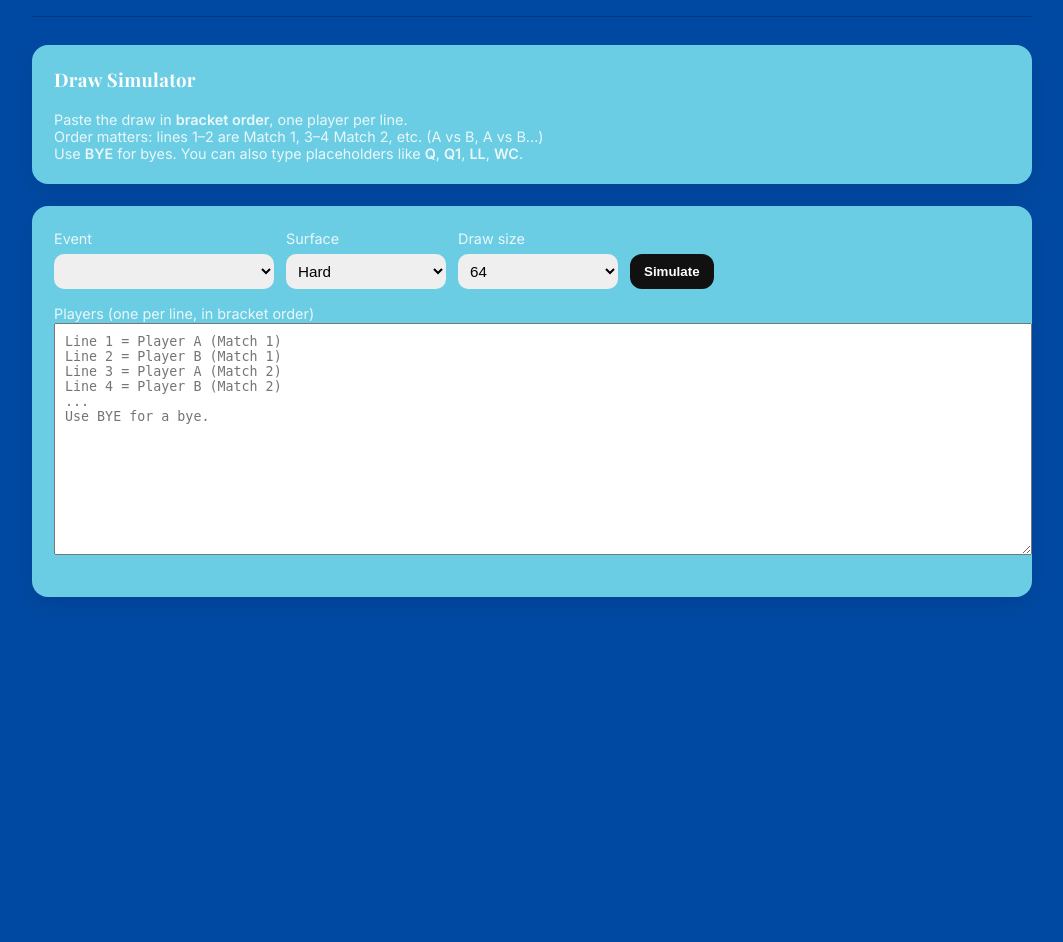
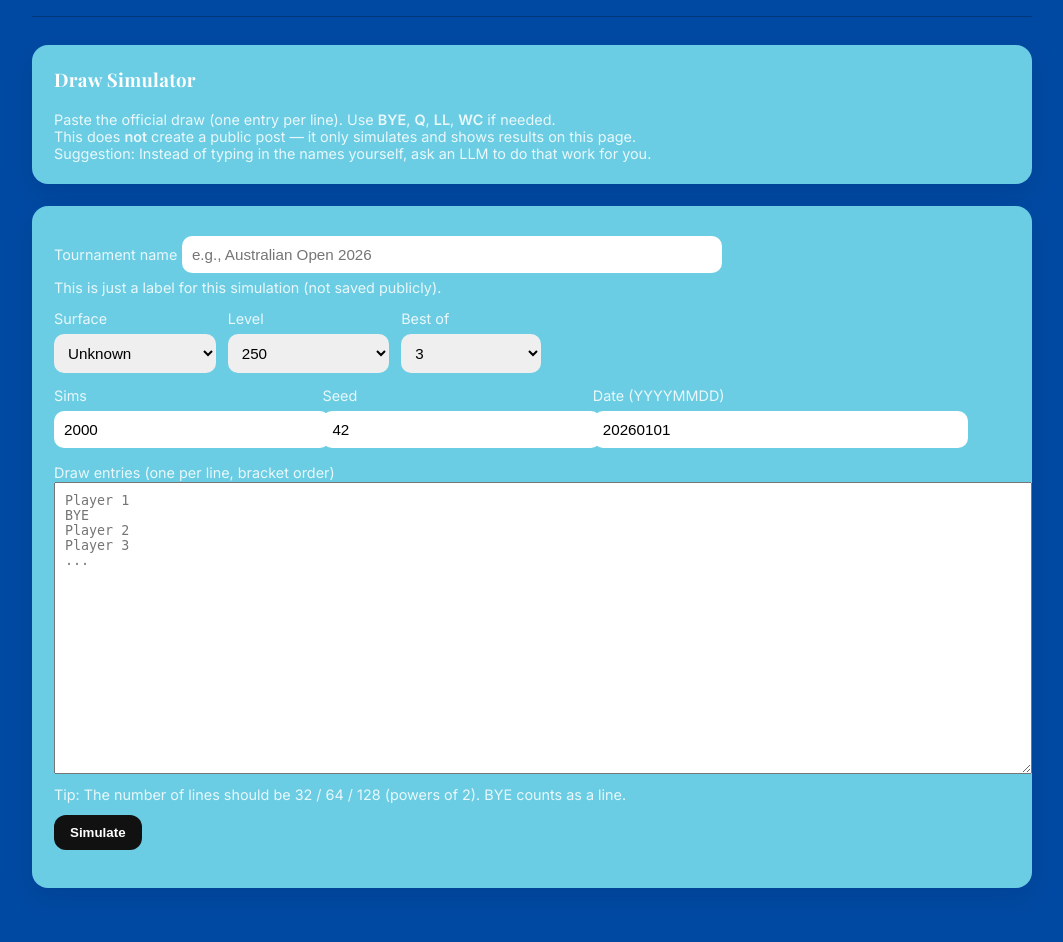
Before and after one commit to apartha13/atpTennisPredictions, a FastAPI app: page /draw in a window 1280 px wide. Shown: the part 81-1023 px from the top of the page, without its empty margins (108-1171 px from the left). Before the commit the page ends 678 px from the top, so only its background shows below. Run offline with FastAPI, Linux system fonts and the light colour scheme; lists and menus that the app fills with data are empty; parts of the project's set-up code (start-up, migrations or seed data) failed here and were passed over.

Commit message:
Adding draw simulator for users

```diff
--- a/player_state_build.py
+++ b/player_state_build.py
@@ -8,6 +8,7 @@ CSV_PATHS = [
     "https://raw.githubusercontent.com/Tennismylife/TML-Database/master/2023.csv",
     "https://raw.githubusercontent.com/Tennismylife/TML-Database/master/2024.csv",
     "https://raw.githubusercontent.com/Tennismylife/TML-Database/master/2025.csv",
+    "https://raw.githubusercontent.com/Tennismylife/TML-Database/master/ongoing_tourneys.csv",
 ]
 
 SURFACE_MAP = {"Hard": "Hard", "Clay": "Clay", "Grass": "Grass", "Carpet": "Hard"}  # treat carpet as hard
@@ -220,8 +221,11 @@ def main():
     db_url = os.environ["DATABASE_URL"]
     engine = create_engine(db_url, pool_pre_ping=True)
 
-    asof_date = int(os.environ.get("ASOF_DATE", "20250101"))  # default pre-2025
+    asof_date = int(os.environ.get("ASOF_DATE", "20260111"))
     df = load_csv()
+    print("min date:", int(df["tourney_date"].min()))
+    print("max date:", int(df["tourney_date"].max()))
+    print("2026+ rows:", int((df["tourney_date"] >= 20260101).sum()))
     df_sinner = df[(df["winner_name"] == "Jannik Sinner") | (df["loser_name"] == "Jannik Sinner")]
     print("Sinner matches:", len(df_sinner))
 
--- a/templates/base.html
+++ b/templates/base.html
@@ -370,6 +370,7 @@
           <button type="button" id="modelBtn">Model ▾</button>
           <div class="nav-menu" id="modelMenu">
             <a href="/predict">Predict</a>
+            <a href="/draw">Draw Simulator</a>
             <a href="/model/picks">Model Picks</a>
           </div>
         </div>
--- a/templates/draw.html
+++ b/templates/draw.html
@@ -4,58 +4,85 @@
 <div class="card">
   <h3 style="margin-top:0;">Draw Simulator</h3>
   <div class="muted">
-    Paste the draw in <b>bracket order</b>, one player per line.<br/>
-    Order matters: lines 1–2 are Match 1, 3–4 Match 2, etc. (A vs B, A vs B...)
-    <br/>Use <b>BYE</b> for byes. You can also type placeholders like <b>Q</b>, <b>Q1</b>, <b>LL</b>, <b>WC</b>.
+    Paste the official draw (one entry per line). Use <b>BYE</b>, <b>Q</b>, <b>LL</b>, <b>WC</b> if needed.
+    <br/>
+    This does <b>not</b> create a public post — it only simulates and shows results on this page.
+    <br/>
+    Suggestion: Instead of typing in the names yourself, ask an LLM to do that work for you.
   </div>
 </div>
 
 <div class="card">
-  <div style="display:flex; gap:12px; flex-wrap:wrap; align-items:flex-end;">
-    <div style="min-width:220px;">
-      <label class="muted">Event</label><br/>
-      <select id="event_short" style="width:100%; padding:8px;">
-        {% for ev in events %}
-          <option value="{{ ev.short_id }}">{{ ev.short_id }} — {{ ev.name }}</option>
-        {% endfor %}
+  <form id="simForm">
+    <!-- Tournament name (free text) -->
+    <div style="margin-top:2px;">
+      <label class="muted">Tournament name</label>
+      <input name="tourney_name" type="text" placeholder="e.g., Australian Open 2026" required />
+      <div class="muted" style="margin-top:6px;">
+        This is just a label for this simulation (not saved publicly).
+      </div>
+    </div>
+
+    <div style="display:flex; gap:12px; flex-wrap:wrap; margin-top:12px;">
+      <div style="min-width:160px;">
+        <label class="muted">Surface</label>
+        <select name="surface" style="width:100%;">
+          <option>Hard</option>
+          <option>Clay</option>
+          <option>Grass</option>
+          <option>Carpet</option>
+          <option selected>Unknown</option>
         </select>
       </div>
 
       <div style="min-width:160px;">
-      <label class="muted">Surface</label><br/>
-      <select id="surface" style="width:100%; padding:8px;">
-        <option>Hard</option>
-        <option>Clay</option>
-        <option>Grass</option>
-        <option>Carpet</option>
-        <option>Unknown</option>
+        <label class="muted">Level</label>
+        <select name="tourney_level" style="width:100%;">
+          <option value="G">G (Slam)</option>
+          <option value="M">M (Masters)</option>
+          <option value="500">500</option>
+          <option value="250" selected>250</option>
         </select>
       </div>
 
-    <div style="min-width:160px;">
-      <label class="muted">Draw size</label><br/>
-      <select id="draw_size" style="width:100%; padding:8px;">
-        <option value="32">32</option>
-        <option value="64" selected>64</option>
-        <option value="128">128</option>
+      <div style="min-width:140px;">
+        <label class="muted">Best of</label>
+        <select name="best_of" style="width:100%;">
+          <option value="5">5</option>
+          <option value="3" selected>3</option>
         </select>
       </div>
+    </div>
 
-    <button id="btn_sim" type="button" style="padding:10px 14px;">Simulate</button>
+    <div style="display:flex; gap:12px; flex-wrap:wrap; margin-top:12px;">
+      <div style="min-width:160px;">
+        <label class="muted">Sims</label>
+        <input name="n_sims" type="number" value="2000" min="200" step="100" />
+      </div>
+      <div style="min-width:160px;">
+        <label class="muted">Seed</label>
+        <input name="seed" type="number" value="42" />
+      </div>
+      <div style="min-width:180px;">
+        <label class="muted">Date (YYYYMMDD)</label>
+        <input name="tourney_date" type="number" value="20260101" />
+      </div>
     </div>
 
     <div style="margin-top:14px;">
-    <label class="muted">Players (one per line, in bracket order)</label><br/>
-    <textarea id="players_text" rows="14" style="width:100%; padding:10px;"
-      placeholder="Line 1 = Player A (Match 1)
-Line 2 = Player B (Match 1)
-Line 3 = Player A (Match 2)
-Line 4 = Player B (Match 2)
-...
-Use BYE for a bye."></textarea>
+      <label class="muted">Draw entries (one per line, bracket order)</label>
+      <textarea name="draw_text" rows="18" style="width:100%; padding:10px;"
+        placeholder="Player 1&#10;BYE&#10;Player 2&#10;Player 3&#10;..."></textarea>
+      <div class="muted" style="margin-top:8px;">
+        Tip: The number of lines should be 32 / 64 / 128 (powers of 2). BYE counts as a line.
+      </div>
     </div>
 
+    <button id="btn_sim" type="submit">Simulate</button>
+
     <div id="status" class="muted" style="margin-top:10px;"></div>
+  </form>
+
   <div id="results" style="margin-top:16px;"></div>
 </div>
 
@@ -76,15 +103,20 @@ Use BYE for a bye."></textarea>
     return JSON.parse(text);
   }
 
-  function getPlayersList() {
-    const raw = document.getElementById("players_text").value || "";
-    return raw.split("\n").map(s => s.trim()).filter(Boolean);
+  function parseDrawText(raw) {
+    return (raw || "")
+      .split("\n")
+      .map(s => s.trim())
+      .filter(Boolean);
+  }
+
+  function isPow2(n) {
+    return n > 0 && (n & (n - 1)) === 0;
   }
 
   function renderSimulation(data) {
     let html = "";
 
-    // Champion odds
     html += `<h4>Champion odds</h4>`;
     html += `<table style="width:100%; border-collapse:collapse;">
       <thead><tr>
@@ -100,11 +132,9 @@ Use BYE for a bye."></textarea>
     }
     html += `</tbody></table>`;
 
-    // Deterministic bracket (matchups)
     const roundsDet = data.rounds_det || data.matches_det || null;
     if (roundsDet) {
       html += `<h4 style="margin-top:18px;">Deterministic bracket (p ≥ 0.5 wins)</h4>`;
-
       for (const [rnd, matches] of Object.entries(roundsDet)) {
         html += `<div style="margin-top:12px;">
           <b>${esc(rnd)}</b>
@@ -130,7 +160,6 @@ Use BYE for a bye."></textarea>
       }
     }
 
-    // Per-round advancement odds
     const roundAdv = data.round_adv || data.round_odds || null;
     if (roundAdv) {
       html += `<h4 style="margin-top:18px;">Per-round advancement odds (Monte Carlo)</h4>`;
@@ -164,54 +193,66 @@ Use BYE for a bye."></textarea>
     return html;
   }
 
-  async function simulate() {
+  async function simulateFromForm(e) {
+    e.preventDefault();
+
+    const form = document.getElementById("simForm");
     const status = document.getElementById("status");
     const results = document.getElementById("results");
     results.innerHTML = "";
 
-    const drawSize = parseInt(document.getElementById("draw_size").value, 10);
-    const surface = document.getElementById("surface").value;
+    const fd = new FormData(form);
 
-    const players = getPlayersList();
+    const tourneyName = (fd.get("tourney_name") || "").trim();
+    const drawText = (fd.get("draw_text") || "");
+    const entries = parseDrawText(drawText);
 
-    if (players.length !== drawSize) {
-      status.textContent = `Need exactly ${drawSize} lines. You pasted ${players.length}.`;
+    if (!tourneyName) {
+      status.textContent = "Please enter a tournament name.";
       return;
     }
 
-    // optional: sanity check pairs
-    for (let i = 0; i < players.length; i += 2) {
-      if ((players[i] || "").toLowerCase() === (players[i+1] || "").toLowerCase()) {
+    if (entries.length < 2) {
+      status.textContent = "Please paste a draw (at least 2 lines).";
+      return;
+    }
+
+    if (!isPow2(entries.length)) {
+      status.textContent = `Draw must be a power of 2 (32/64/128). You pasted ${entries.length} lines.`;
+      return;
+    }
+
+    // Optional: sanity check pairs not identical
+    for (let i = 0; i < entries.length; i += 2) {
+      if ((entries[i] || "").toLowerCase() === (entries[i+1] || "").toLowerCase()) {
         status.textContent = `Match ${(i/2)+1}: same player in both slots.`;
         return;
       }
     }
 
+    // Your API currently expects players_text; keep compatibility
+    fd.delete("draw_text");
+    fd.append("players_text", entries.join("\n"));
+
     status.textContent = "Simulating...";
 
     try {
-      const fd = new FormData();
-      fd.append("players_text", players.join("\n"));
-      fd.append("surface", surface);
-      fd.append("tourney_level", "250");
-      fd.append("best_of", "3");
-      fd.append("tourney_date", "20250101");
-      fd.append("n_sims", "2000");
-      fd.append("seed", "42");
-
       const data = await postForm("/api/simulate_draw", fd);
 
       status.textContent = "";
-      results.innerHTML = renderSimulation(data);
+      results.innerHTML =
+        `<div class="muted" style="margin-bottom:10px;">
+          <b>${esc(tourneyName)}</b> • ${entries.length}-draw
+        </div>` + renderSimulation(data);
 
-    } catch (e) {
-      console.error(e);
+    } catch (err) {
+      console.error(err);
       status.textContent = "Sim failed.";
-      results.innerHTML = `<div style="color:#b00020; white-space:pre-wrap;">${esc(String(e))}</div>`;
+      results.innerHTML = `<div style="color:#b00020; white-space:pre-wrap;">${esc(String(err))}</div>`;
     }
   }
 
-  document.getElementById("btn_sim").addEventListener("click", simulate);
+  document.getElementById("simForm").addEventListener("submit", simulateFromForm);
 </script>
 
 {% endblock %}
```
Also changed, not shown: templates/help.html (+13 -2 lines). Lines whose indentation alone changed are shown as unchanged.
